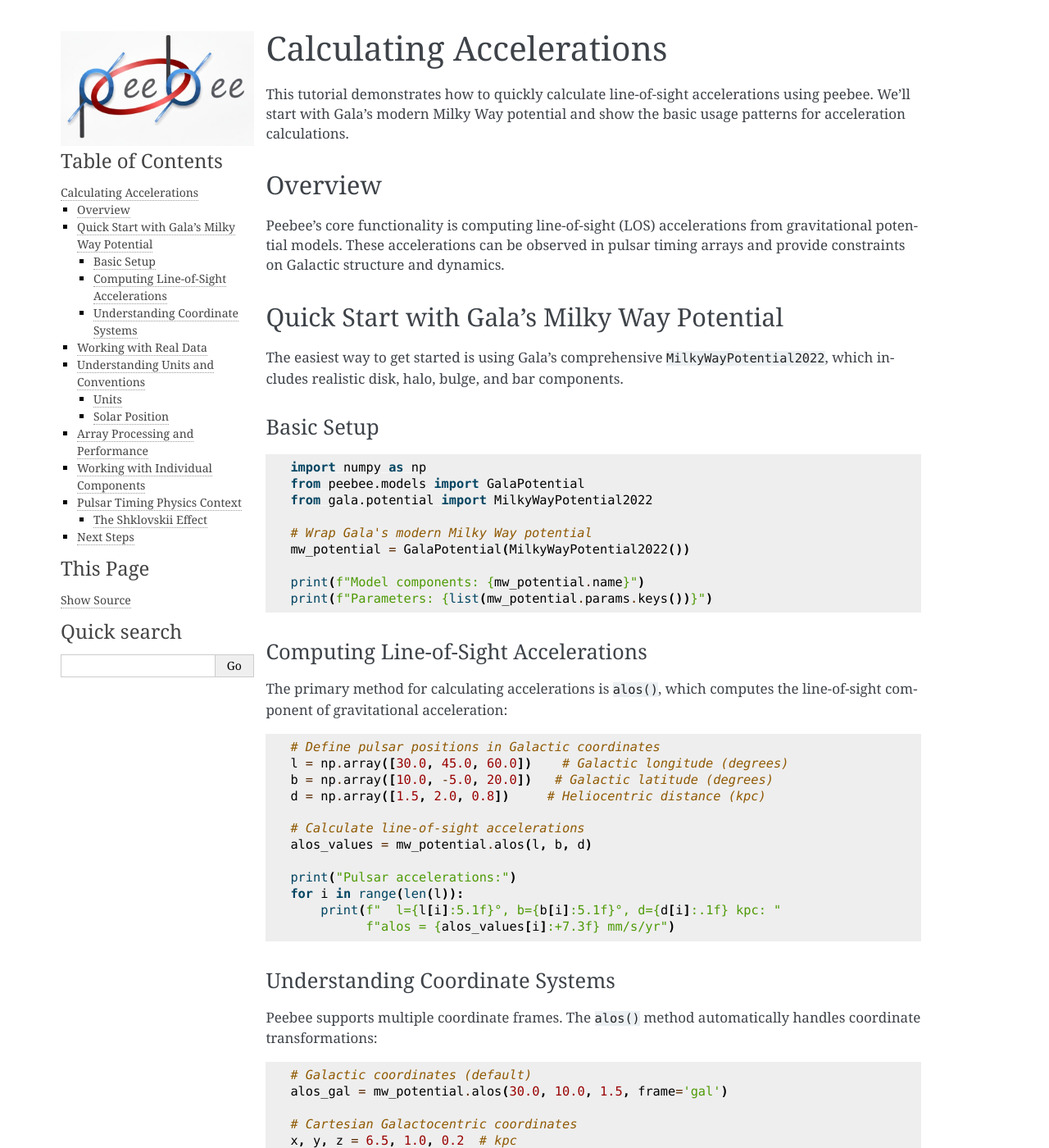
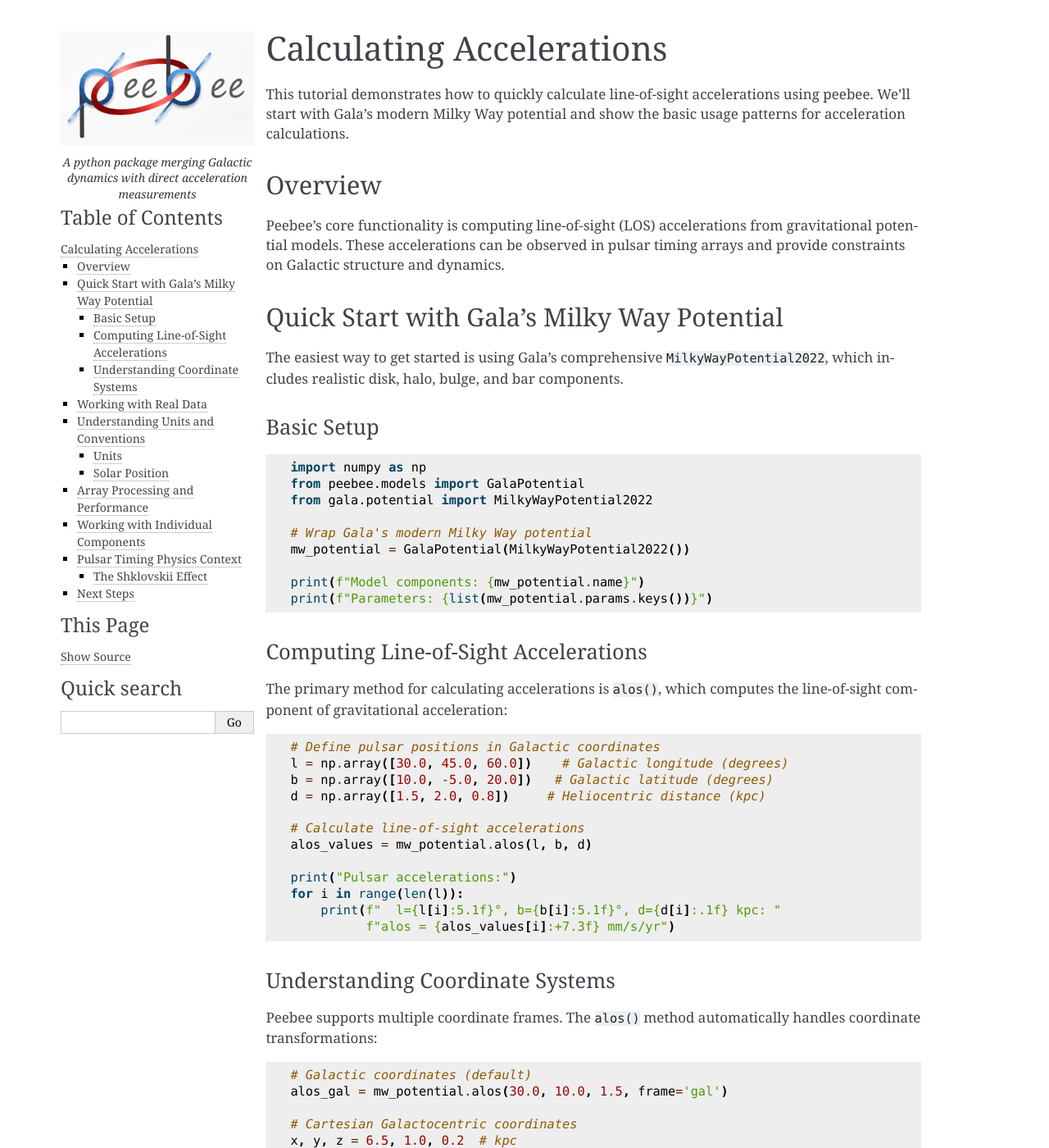
Before and after one commit to thomasdonlon/peebee, a Sphinx documentation site: the page built from docs/source/calculating_accels.rst, in a window 1280 px wide and 1400 px high. Shown: the whole window at 82% size. Built offline with Sphinx 7.4.7, drawn with Linux system fonts in a browser that asks for light colours; formulas are drawn with MathJax 3.

Commit message:
change phrase below logo

```diff
--- a/docs/source/_static/custom.css
+++ b/docs/source/_static/custom.css
@@ -33,3 +33,23 @@ p.logo {
 .sphinxsidebarwrapper p img {
     display: block !important;
 }
+
+/* Hide project name "peebee" and replace with description */
+.sphinxsidebarwrapper h1.logo {
+    display: none !important;
+}
+
+.sphinxsidebarwrapper h1.logo a {
+    display: none !important;
+}
+
+/* Add custom description after logo */
+.sphinxsidebarwrapper p.logo::after {
+    content: "A python package merging Galactic dynamics with direct acceleration measurements";
+    font-size: 14px !important;
+    line-height: 1.4 !important;
+    display: block !important;
+    margin-top: 10px !important;
+    color: #333 !important;
+    font-style: italic;
+}
```
